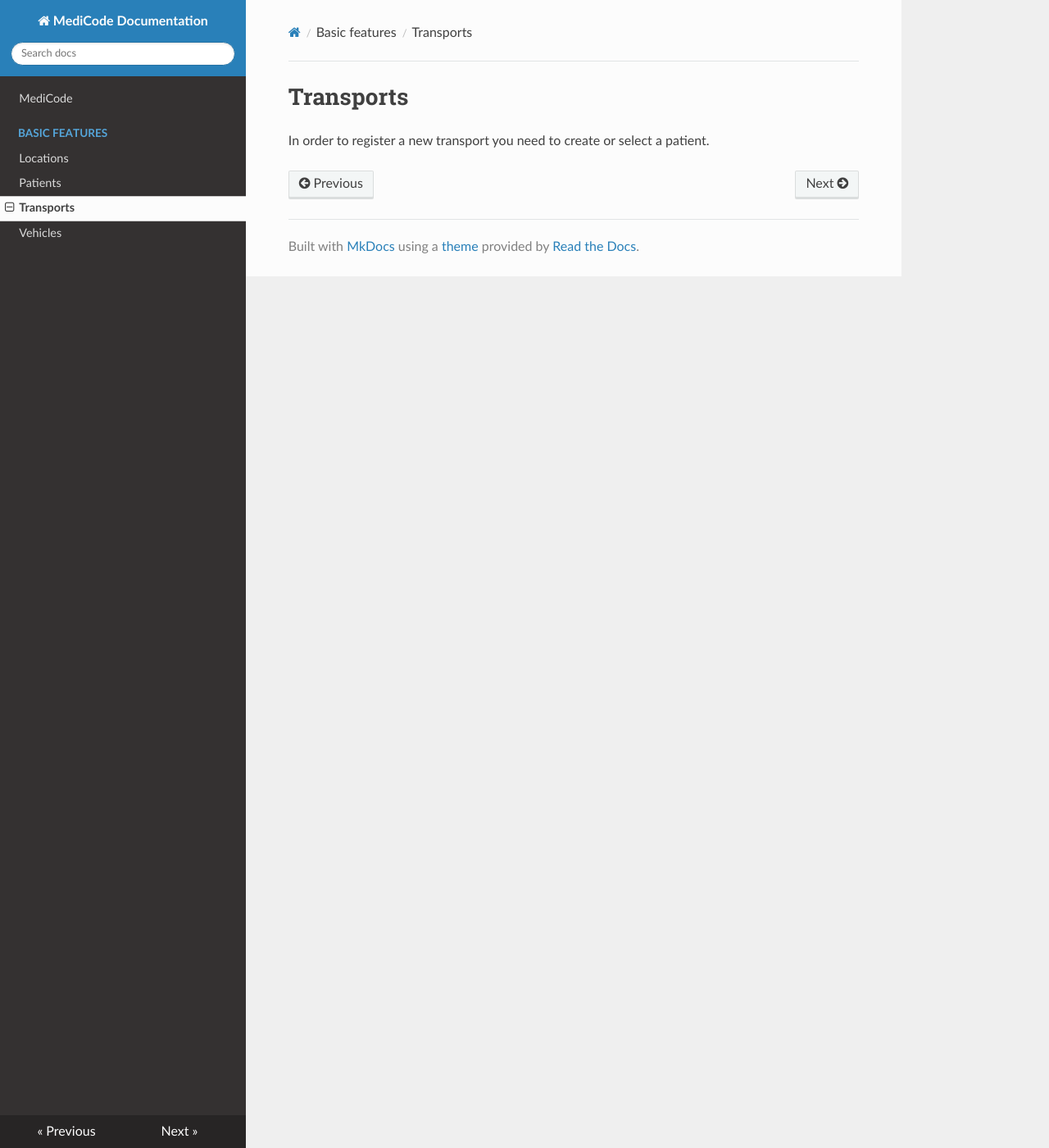
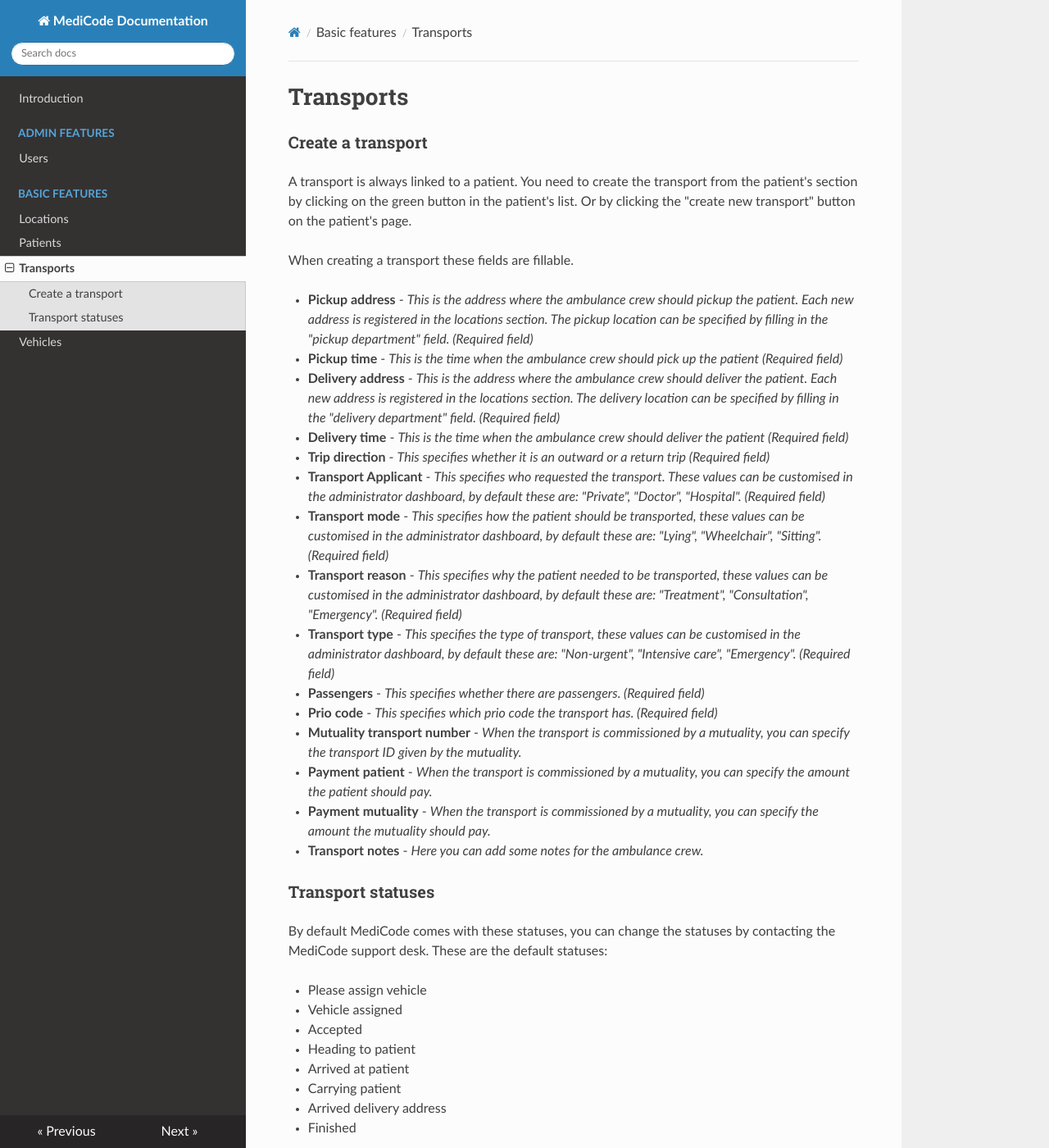
Before and after one commit to MediCodeBe/medicode-docs, an MkDocs documentation site: the page built from docs/basic features/transports.md, in a window 1280 px wide and 1400 px high. Shown: the whole window at 82% size. Built offline with MkDocs 1.6.1, drawn with Linux system fonts in a browser that asks for light colours; nearby versions of some CDN libraries.

Commit message:
Transports

```diff
--- a/docs/basic features/transports.md
+++ b/docs/basic features/transports.md
@@ -1,2 +1,37 @@
 #Transports
-In order to register a new transport you need to create or select a patient.
+
+###Create a transport
+A transport is always linked to a patient. You need to create the transport from the patient's section by clicking on the green button in the patient's list. Or by clicking the "create new transport" button on the patient's page.
+
+When creating a transport these fields are fillable.
+
+- **Pickup address** - *This is the address where the ambulance crew should pickup the patient. Each new address is registered in the locations section. The pickup location can be specified by filling in the "pickup department" field. (Required field)*
+- **Pickup time** - *This is the time when the ambulance crew should pick up the patient (Required field)*
+- **Delivery address** - *This is the address where the ambulance crew should deliver the patient. Each new address is registered in the locations section. The delivery location can be specified by filling in the "delivery department" field. (Required field)*
+- **Delivery time**  - *This is the time when the ambulance crew should deliver the patient (Required field)*
+- **Trip direction** - *This specifies whether it is an outward or a return trip (Required field)*
+- **Transport Applicant** - *This specifies who requested the transport. These values can be customised in the administrator dashboard, by default these are: "Private", "Doctor", "Hospital". (Required field)*
+- **Transport mode** - *This specifies how the patient should be transported, these values can be customised in the administrator dashboard, by default these are: "Lying", "Wheelchair", "Sitting". (Required field)*
+- **Transport reason** - *This specifies why the patient needed to be transported, these values can be customised in the administrator dashboard, by default these are: "Treatment", "Consultation", "Emergency". (Required field)*
+- **Transport type** - *This specifies the type of transport, these values can be customised in the administrator dashboard, by default these are: "Non-urgent", "Intensive care", "Emergency". (Required field)*
+- **Passengers** - *This specifies whether there are passengers. (Required field)*
+- **Prio code** - *This specifies which prio code the transport has. (Required field)*
+- **Mutuality transport number** - *When the transport is commissioned by a mutuality, you can specify the transport ID given by the mutuality.*
+- **Payment patient** - *When the transport is commissioned by a mutuality, you can specify the amount the patient should pay.*
+- **Payment mutuality** - *When the transport is commissioned by a mutuality, you can specify the amount the mutuality should pay.*
+- **Transport notes** - *Here you can add some notes for the ambulance crew.*
+
+
+
+###Transport statuses
+By default MediCode comes with these statuses, you can change the statuses by contacting the MediCode support desk.
+These are the default statuses:
+
+- Please assign vehicle
+- Vehicle assigned
+- Accepted
+- Heading to patient
+- Arrived at patient
+- Carrying patient
+- Arrived delivery address
+- Finished
```
Also changed, not shown: docs/index.md (+13 -1 lines), docs/admin features/users.md (added), docs/basic features/locations.md (line endings or trailing spaces).
